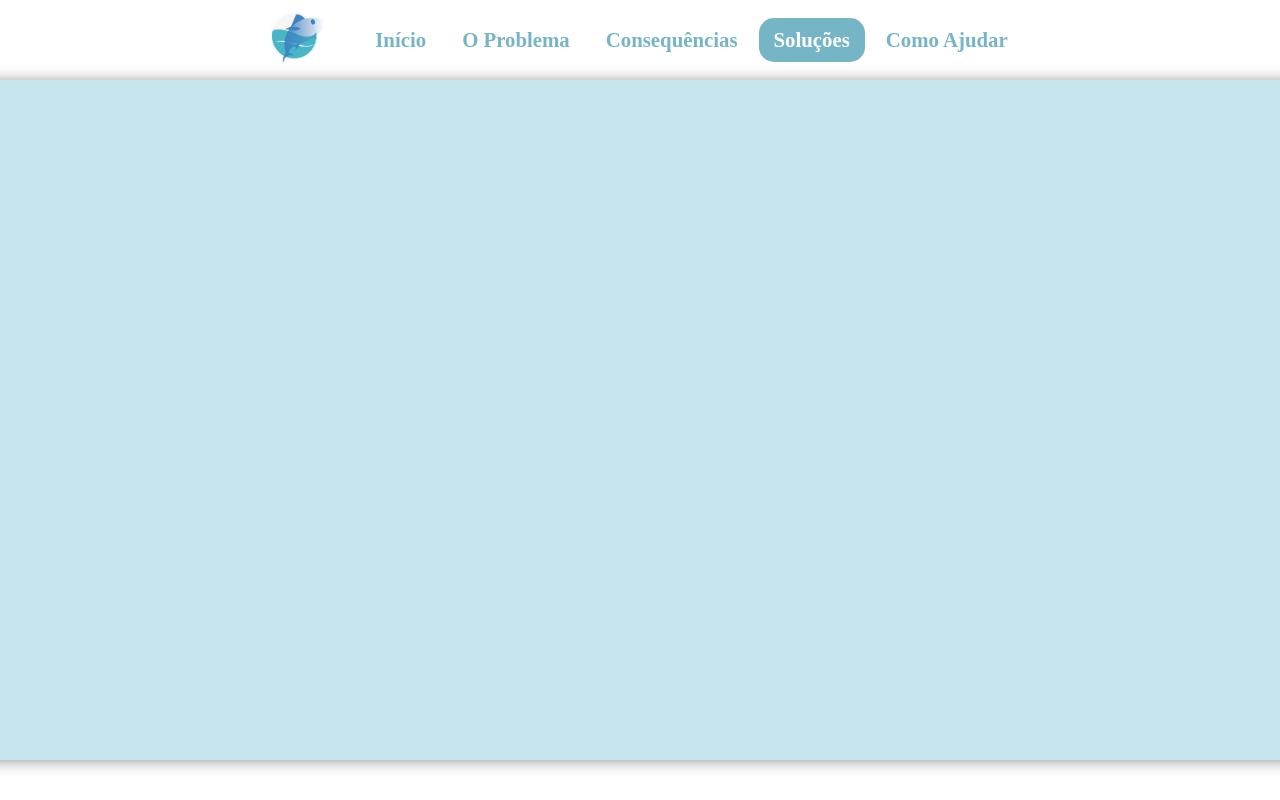
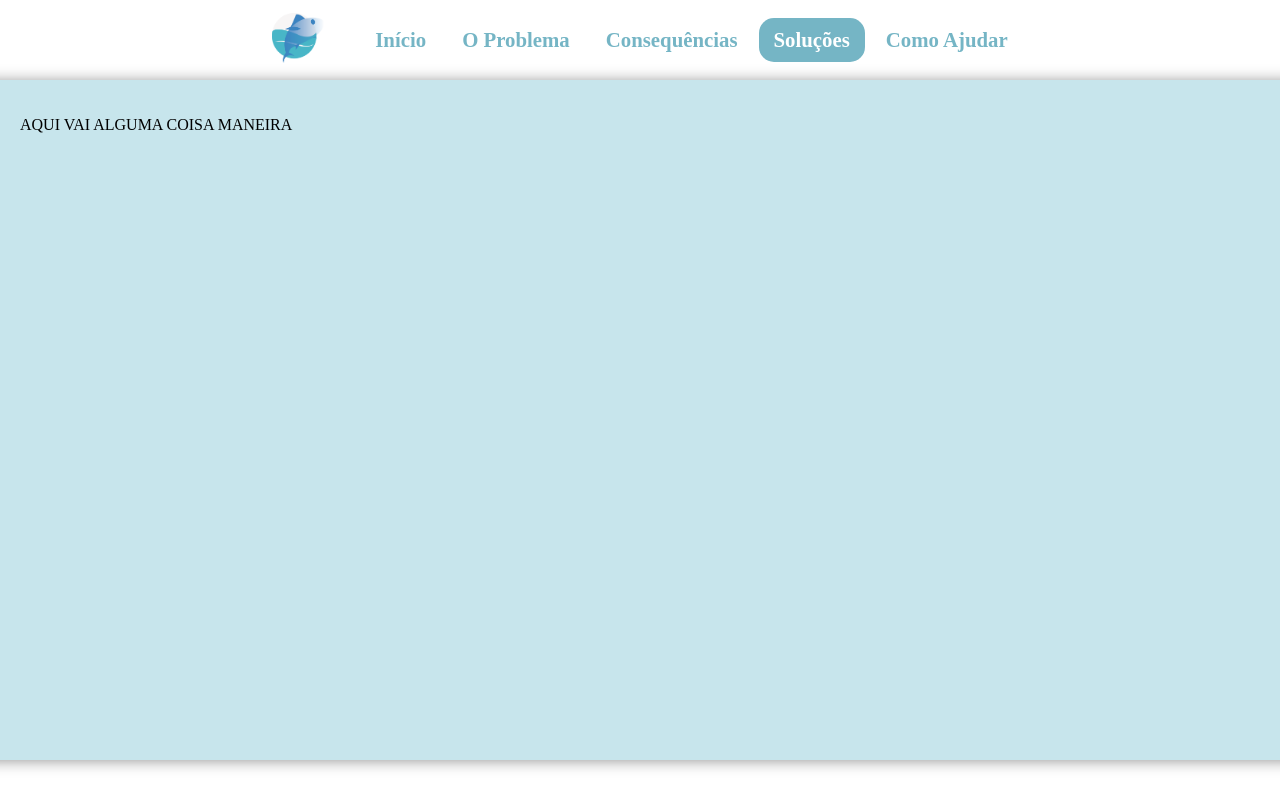
Before and after one commit to lRods/APSproject, a plain HTML site: page Site/Pages/solucoes.html in a window 1280 px wide. Shown: the top 800 px of the page. Drawn offline with Linux system fonts and the light colour scheme.

Commit message:
Tamanho do content fixo
O tamanho do contente deve ser fixo para manter o formato do layout.

```diff
--- a/Site/CSS/layout.css
+++ b/Site/CSS/layout.css
@@ -59,7 +59,7 @@ header a {
 /* ------- MAIN -------------------------------------------------- */
 
 main {
-    min-height: 95vh;
+    height: 95vh;
     background-color: #c7e5ec;
 }
 
--- a/Site/Pages/solucoes.html
+++ b/Site/Pages/solucoes.html
@@ -22,7 +22,7 @@
         <!-- AREA PARA CONTEUDO DESTA PAGINA ⬇ -->
         <div id="content">
 
-
+           <p>AQUI VAI ALGUMA COISA MANEIRA</p>
 
 
         </div>
```
